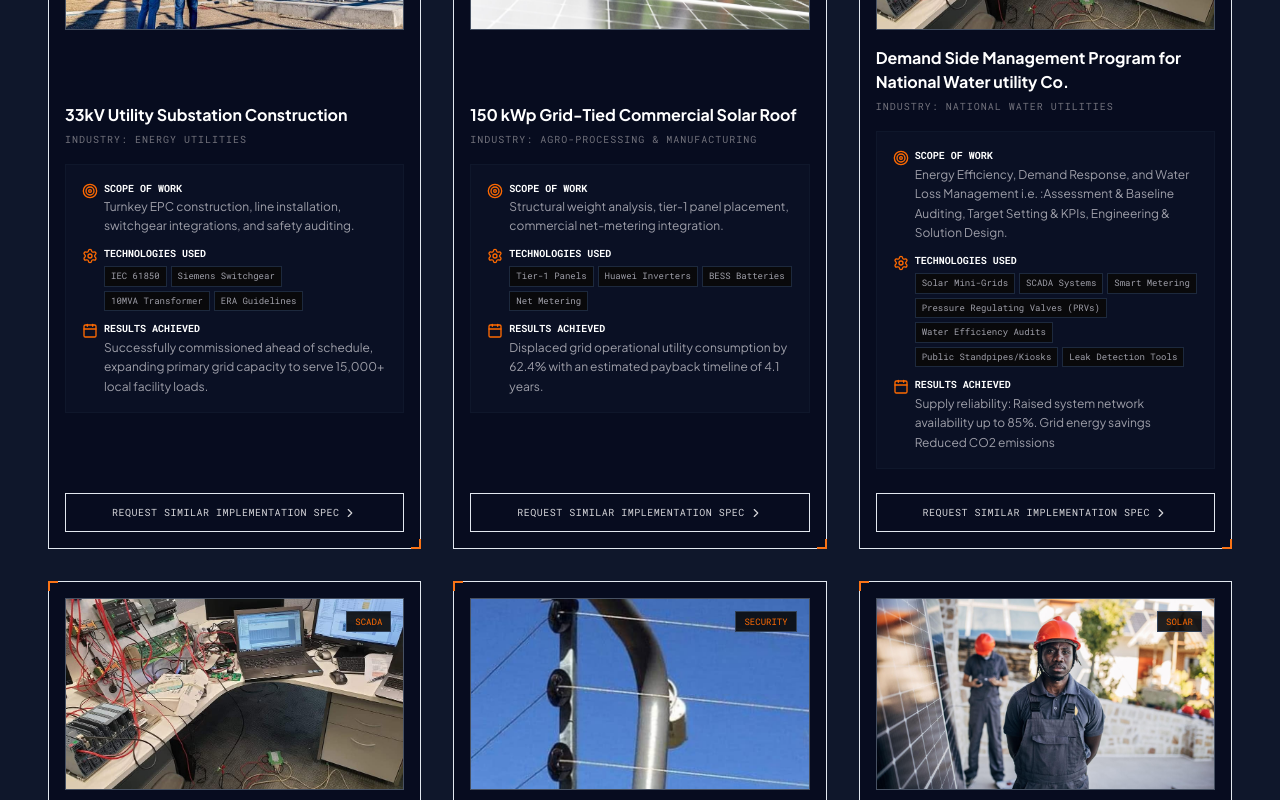
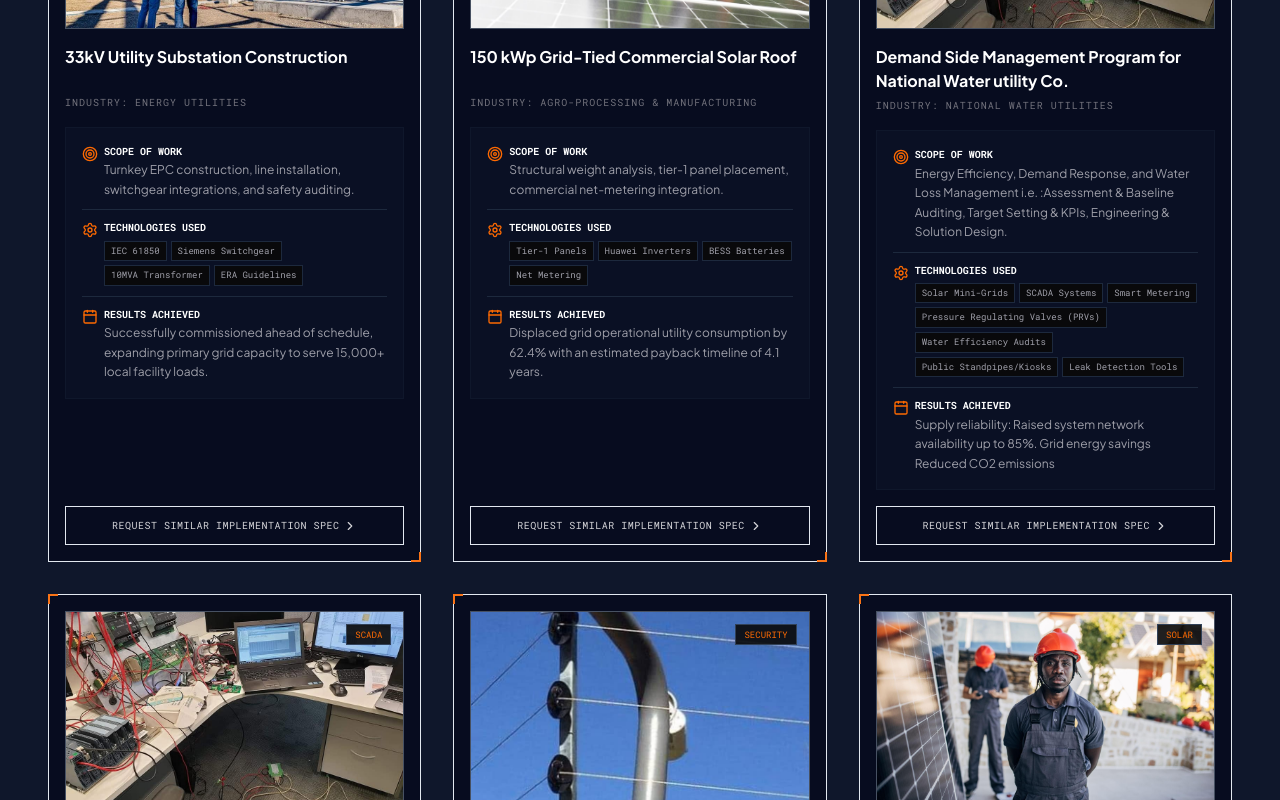
Before and after one commit to kefel1038/Electech-Engineering-Solutions-LTD, a Next.js app: page / in a window 1280 px wide. Shown: the part 5100-5900 px from the top of the page. Built offline with nearby package versions, Linux system fonts and the light colour scheme.

Commit message:
Fix project card layout: equal-height flex column, aspect-ratio images, bottom-aligned CTAs

```diff
--- a/src/app/globals.css
+++ b/src/app/globals.css
@@ -125,6 +125,31 @@ body {
   animation: slideDown 0.3s cubic-bezier(0.16, 1, 0.3, 1) forwards;
 }
 
+/* Project Card Layout - ensures equal-height cards with bottom-aligned CTAs */
+.project-card {
+  display: flex;
+  flex-direction: column;
+  height: 100%;
+}
+
+.project-card-body {
+  display: flex;
+  flex-direction: column;
+  flex: 1;
+}
+
+.project-card-body .scope-container {
+  flex: 1;
+}
+
+.project-card-body .tech-tags-container {
+  margin-top: auto;
+}
+
+.project-card .action-button-wrapper {
+  margin-top: auto;
+}
+
 /* Glassmorphism utility */
 .glass-panel {
   background: rgba(255, 255, 255, 0.7);
--- a/src/components/Projects.tsx
+++ b/src/components/Projects.tsx
@@ -127,10 +127,10 @@ export default function Projects() {
           {filteredProjects.map((project, index) => (
             <div
               key={index}
-              className="group border border-slate-200 dark:border-slate-850 bg-white dark:bg-slate-950/60 p-4 tech-corner hover:border-orange-600 dark:hover:border-orange-500 transition-all duration-300 flex flex-col justify-between"
+              className="group border border-slate-200 dark:border-slate-850 bg-white dark:bg-slate-950/60 p-4 tech-corner hover:border-orange-600 dark:hover:border-orange-500 transition-all duration-300 project-card"
             >
               {/* Image Frame */}
-              <div className="relative h-48 w-full overflow-hidden border border-slate-200 dark:border-slate-800/80 mb-4 bg-slate-100">
+              <div className="relative w-full aspect-video overflow-hidden border border-slate-200 dark:border-slate-800/80 mb-4 bg-slate-100 shrink-0">
                 <img
                   src={project.image}
                   alt={project.title}
@@ -142,9 +142,9 @@ export default function Projects() {
               </div>
 
               {/* Text content */}
-              <div className="space-y-4">
-                <div>
-                  <h4 className="text-base font-bold text-slate-900 dark:text-white font-sans group-hover:text-orange-600 dark:group-hover:text-orange-500 transition-colors">
+              <div className="project-card-body">
+                <div className="mb-4">
+                  <h4 className="text-base font-bold text-slate-900 dark:text-white font-sans group-hover:text-orange-600 dark:group-hover:text-orange-500 transition-colors min-h-[2.8em]">
                     {project.title}
                   </h4>
                   <div className="text-[10px] font-mono text-slate-400 dark:text-zinc-500 uppercase tracking-widest mt-1">
@@ -153,8 +153,8 @@ export default function Projects() {
                 </div>
 
                 {/* Technical Specs box */}
-                <div className="bg-slate-50 dark:bg-slate-900/50 p-4 border border-slate-200 dark:border-slate-900 text-xs leading-relaxed space-y-2.5">
-                  <div className="flex gap-1.5 items-start">
+                <div className="bg-slate-50 dark:bg-slate-900/50 p-4 border border-slate-200 dark:border-slate-900 text-xs leading-relaxed flex flex-col gap-2.5">
+                  <div className="scope-container flex gap-1.5 items-start">
                     <Target className="w-4 h-4 text-orange-600 dark:text-orange-500 mt-0.5 shrink-0" />
                     <span className="text-slate-600 dark:text-zinc-400 font-sans">
                       <strong className="text-slate-800 dark:text-white block font-mono text-[10px] uppercase">Scope of Work</strong>
@@ -162,7 +162,7 @@ export default function Projects() {
                     </span>
                   </div>
 
-                  <div className="flex gap-1.5 items-start">
+                  <div className="tech-tags-container flex gap-1.5 items-start pt-2.5 border-t border-slate-200 dark:border-slate-800">
                     <Settings className="w-4 h-4 text-orange-600 dark:text-orange-500 mt-0.5 shrink-0" />
                     <span className="text-slate-600 dark:text-zinc-400 font-sans">
                       <strong className="text-slate-800 dark:text-white block font-mono text-[10px] uppercase">Technologies Used</strong>
@@ -176,7 +176,7 @@ export default function Projects() {
                     </span>
                   </div>
 
-                  <div className="flex gap-1.5 items-start">
+                  <div className="flex gap-1.5 items-start pt-2.5 border-t border-slate-200 dark:border-slate-800">
                     <Calendar className="w-4 h-4 text-orange-600 dark:text-orange-500 mt-0.5 shrink-0" />
                     <span className="text-slate-600 dark:text-zinc-400 font-sans">
                       <strong className="text-slate-800 dark:text-white block font-mono text-[10px] uppercase">Results Achieved</strong>
@@ -184,10 +184,9 @@ export default function Projects() {
                     </span>
                   </div>
                 </div>
-              </div>
 
                 {/* B2B call to Action */}
-              <div className="pt-4 mt-2">
+                <div className="action-button-wrapper pt-4">
                   <a
                     href="#contact"
                     className="w-full border border-slate-200 dark:border-slate-850 hover:bg-slate-100 dark:hover:bg-slate-900/60 text-slate-700 dark:text-zinc-300 font-mono text-[10px] py-2.5 tracking-wider uppercase transition-colors flex items-center justify-center gap-1 group"
@@ -197,6 +196,7 @@ export default function Projects() {
                   </a>
                 </div>
               </div>
+            </div>
           ))}
         </div>
 
```
Lines whose indentation alone changed are shown as unchanged.
